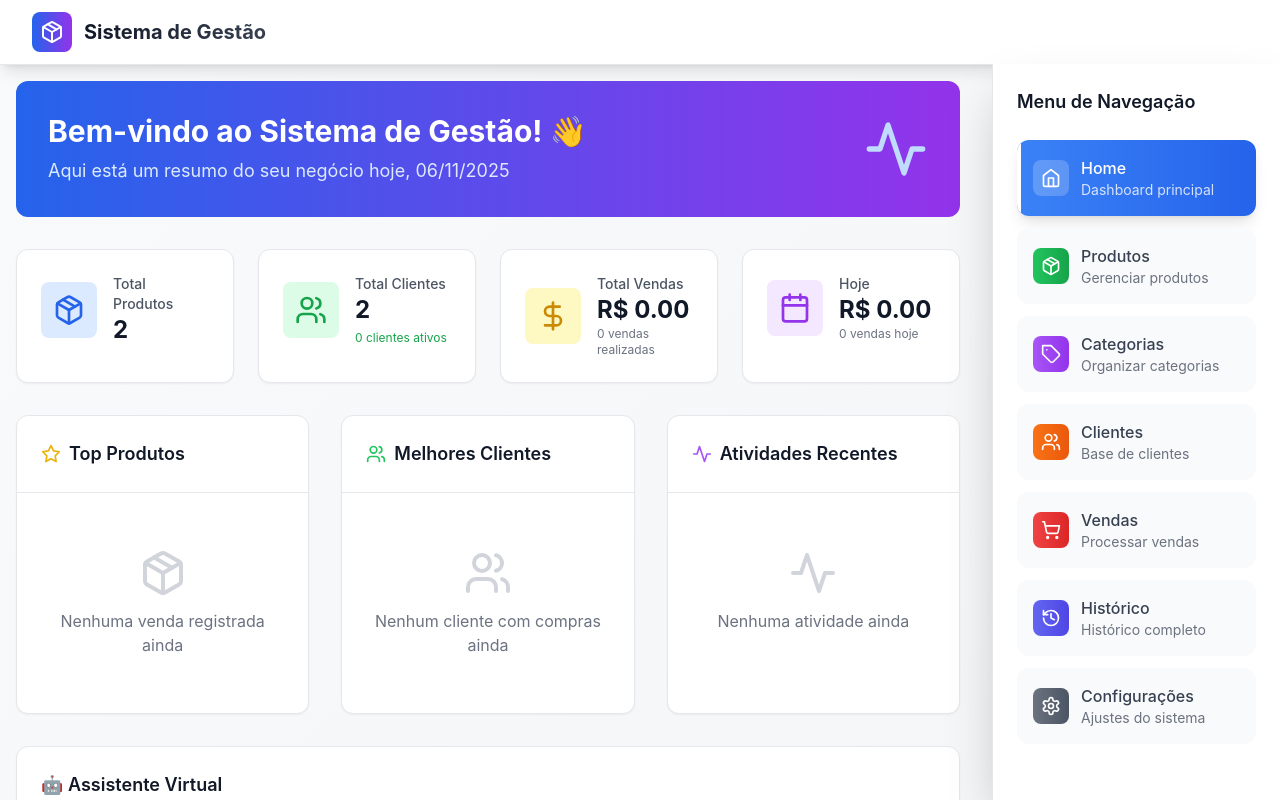
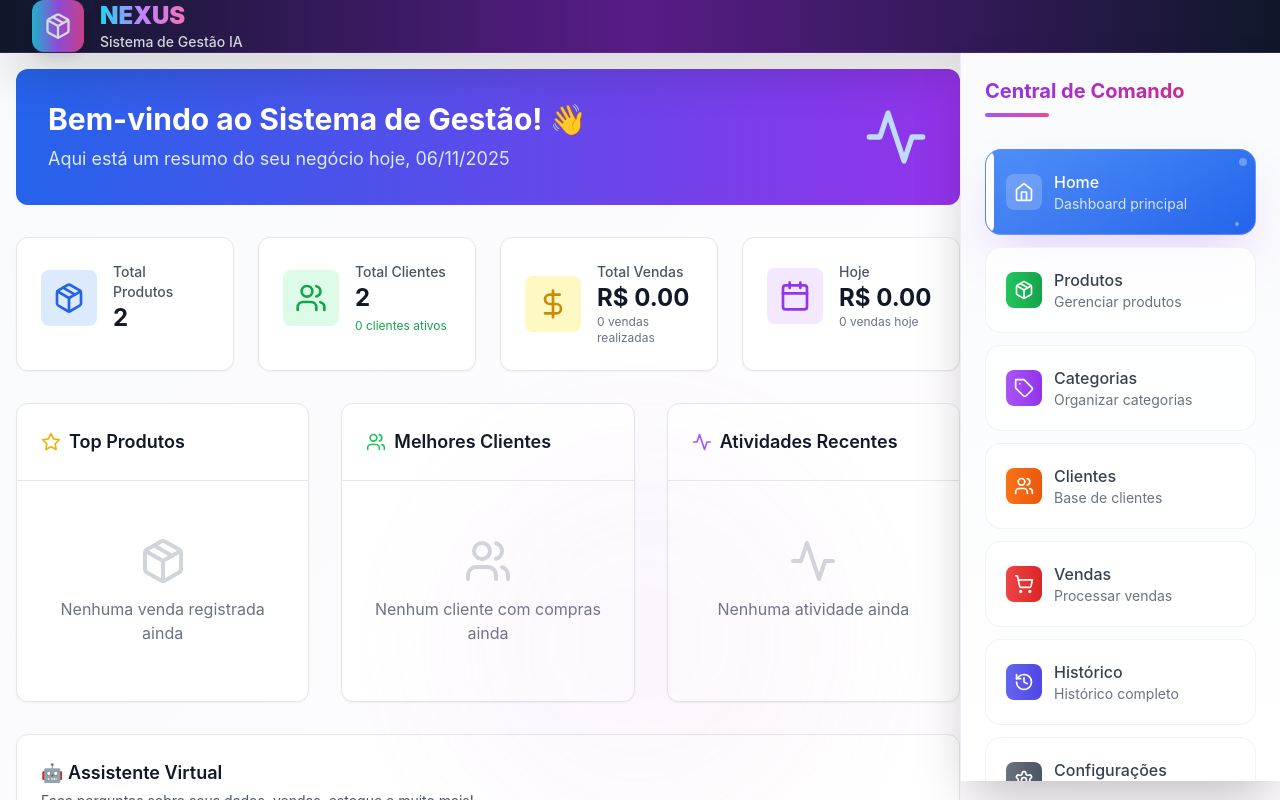
Before and after one commit to Andrakael/Alfa-Test, a React (Create React App) app in the folder Alfa-Test/: page / in a window 1280 px wide. Shown: the top 800 px of the page. Built offline with nearby package versions, Linux system fonts and the light colour scheme.

Commit message:
Style: Rebrand to 'Nexus Sistema de Gestão IA' with advanced visual effects

```diff
--- a/Alfa-Test/public/index.html
+++ b/Alfa-Test/public/index.html
@@ -7,9 +7,9 @@
     <meta name="theme-color" content="#000000" />
     <meta
       name="description"
-      content="Sistema de Gestão de Estoque - Controle completo de produtos, vendas e clientes"
+      content="Nexus Sistema de Gestão IA - Controle inteligente de produtos, vendas e clientes com IA"
     />
-    <title>Sistema de Gestão de Estoque - v1.0</title>
+    <title>Nexus Sistema de Gestão IA</title>
   </head>
   <body>
     <noscript>Você precisa habilitar JavaScript para executar este app.</noscript>
--- a/Alfa-Test/src/components/Layout.tsx
+++ b/Alfa-Test/src/components/Layout.tsx
@@ -21,19 +21,33 @@ export const Layout: React.FC<LayoutProps> = ({ children, activeTab, onTabChange
   ];
 
   return (
-    <div className="min-h-screen bg-gradient-to-br from-gray-50 to-gray-100">
+    <div className="min-h-screen bg-gradient-to-br from-slate-50 via-purple-50/30 to-pink-50/30 relative overflow-hidden">
+      {/* Background decorative elements */}
+      <div className="absolute inset-0 overflow-hidden pointer-events-none">
+        <div className="absolute -top-40 -right-40 w-80 h-80 bg-gradient-to-br from-purple-400/20 to-pink-400/20 rounded-full blur-3xl animate-pulse"></div>
+        <div className="absolute -bottom-40 -left-40 w-80 h-80 bg-gradient-to-br from-cyan-400/20 to-blue-400/20 rounded-full blur-3xl animate-pulse" style={{animationDelay: '2s'}}></div>
+        <div className="absolute top-1/2 left-1/2 transform -translate-x-1/2 -translate-y-1/2 w-96 h-96 bg-gradient-to-br from-purple-300/10 to-pink-300/10 rounded-full blur-3xl animate-pulse" style={{animationDelay: '4s'}}></div>
+      </div>
       {/* Header */}
-      <header className="bg-white shadow-lg border-b border-gray-200">
+      <header className="bg-gradient-to-r from-slate-900 via-purple-900 to-slate-900 shadow-2xl border-b border-purple-500/20 backdrop-blur-sm">
         <div className="px-4 sm:px-6 lg:px-8">
-          <div className="flex justify-between items-center h-16">
+          <div className="flex justify-between items-center h-18">
             <div className="flex items-center">
               <div className="flex-shrink-0 flex items-center">
-                <div className="bg-gradient-to-r from-blue-600 to-purple-600 p-2 rounded-lg">
-                  <Package className="h-6 w-6 text-white" />
+                <div className="relative">
+                  <div className="bg-gradient-to-r from-cyan-400 via-purple-500 to-pink-500 p-3 rounded-xl shadow-lg animate-pulse">
+                    <Package className="h-7 w-7 text-white" />
+                  </div>
+                  <div className="absolute -top-1 -right-1 w-3 h-3 bg-green-400 rounded-full animate-ping"></div>
                 </div>
-                <span className="ml-3 text-xl font-bold bg-gradient-to-r from-gray-900 to-gray-700 bg-clip-text text-transparent">
-                  Sistema de Gestão
-                </span>
+                <div className="ml-4">
+                  <span className="text-2xl font-black bg-gradient-to-r from-cyan-400 via-purple-400 to-pink-400 bg-clip-text text-transparent">
+                    NEXUS
+                  </span>
+                  <div className="text-sm text-gray-300 font-medium">
+                    Sistema de Gestão IA
+                  </div>
+                </div>
               </div>
             </div>
 
@@ -57,9 +71,14 @@ export const Layout: React.FC<LayoutProps> = ({ children, activeTab, onTabChange
         </main>
 
         {/* Right Sidebar - Desktop */}
-        <aside className="hidden md:block fixed right-0 top-16 h-[calc(100vh-4rem)] w-72 bg-white shadow-2xl border-l border-gray-200 overflow-y-auto">
+        <aside className="hidden md:block fixed right-0 top-18 h-[calc(100vh-4.5rem)] w-80 bg-gradient-to-b from-slate-50 to-white shadow-2xl border-l border-purple-200/50 overflow-y-auto backdrop-blur-sm">
           <div className="p-6">
-            <h2 className="text-lg font-semibold text-gray-900 mb-6">Menu de Navegação</h2>
+            <div className="mb-8">
+              <h2 className="text-xl font-bold bg-gradient-to-r from-purple-600 to-pink-600 bg-clip-text text-transparent mb-2">
+                Central de Comando
+              </h2>
+              <div className="h-1 w-16 bg-gradient-to-r from-purple-500 to-pink-500 rounded-full"></div>
+            </div>
             <nav className="space-y-3">
               {tabs.map((tab, index) => {
                 const Icon = tab.icon;
@@ -68,10 +87,10 @@ export const Layout: React.FC<LayoutProps> = ({ children, activeTab, onTabChange
                   <button
                     key={tab.id}
                     onClick={() => onTabChange(tab.id)}
-                    className={`w-full group relative overflow-hidden rounded-xl p-4 text-left transition-all duration-300 transform hover:scale-105 ${
+                    className={`w-full group relative overflow-hidden rounded-2xl p-5 text-left transition-all duration-500 transform hover:scale-105 hover:rotate-1 ${
                       isActive
-                        ? 'bg-gradient-to-r ' + tab.color + ' text-white shadow-lg'
-                        : 'bg-gray-50 hover:bg-gray-100 text-gray-700 hover:text-gray-900'
+                        ? 'bg-gradient-to-br ' + tab.color + ' text-white shadow-2xl shadow-purple-500/25 border border-white/20'
+                        : 'bg-white/80 hover:bg-white hover:shadow-xl text-gray-700 hover:text-gray-900 border border-gray-200/50 hover:border-purple-300/50'
                     }`}
                     style={{
                       animationDelay: `${index * 100}ms`
@@ -101,10 +120,18 @@ export const Layout: React.FC<LayoutProps> = ({ children, activeTab, onTabChange
                       </div>
                     </div>
 
-                    {/* Active indicator */}
+                    {/* Active indicator & Effects */}
                     {isActive && (
-                      <div className="absolute left-0 top-0 bottom-0 w-1 bg-white rounded-r-full"></div>
+                      <>
+                        <div className="absolute left-0 top-0 bottom-0 w-2 bg-white rounded-r-full shadow-lg"></div>
+                        <div className="absolute inset-0 bg-gradient-to-r from-white/10 to-transparent rounded-2xl"></div>
+                        <div className="absolute top-2 right-2 w-2 h-2 bg-white/30 rounded-full animate-pulse"></div>
+                        <div className="absolute bottom-2 right-4 w-1 h-1 bg-white/40 rounded-full animate-ping"></div>
+                      </>
                     )}
+
+                    {/* Hover glow effect */}
+                    <div className="absolute inset-0 bg-gradient-to-r from-purple-500/0 via-purple-500/5 to-pink-500/0 rounded-2xl opacity-0 group-hover:opacity-100 transition-opacity duration-300"></div>
                   </button>
                 );
               })}
```
